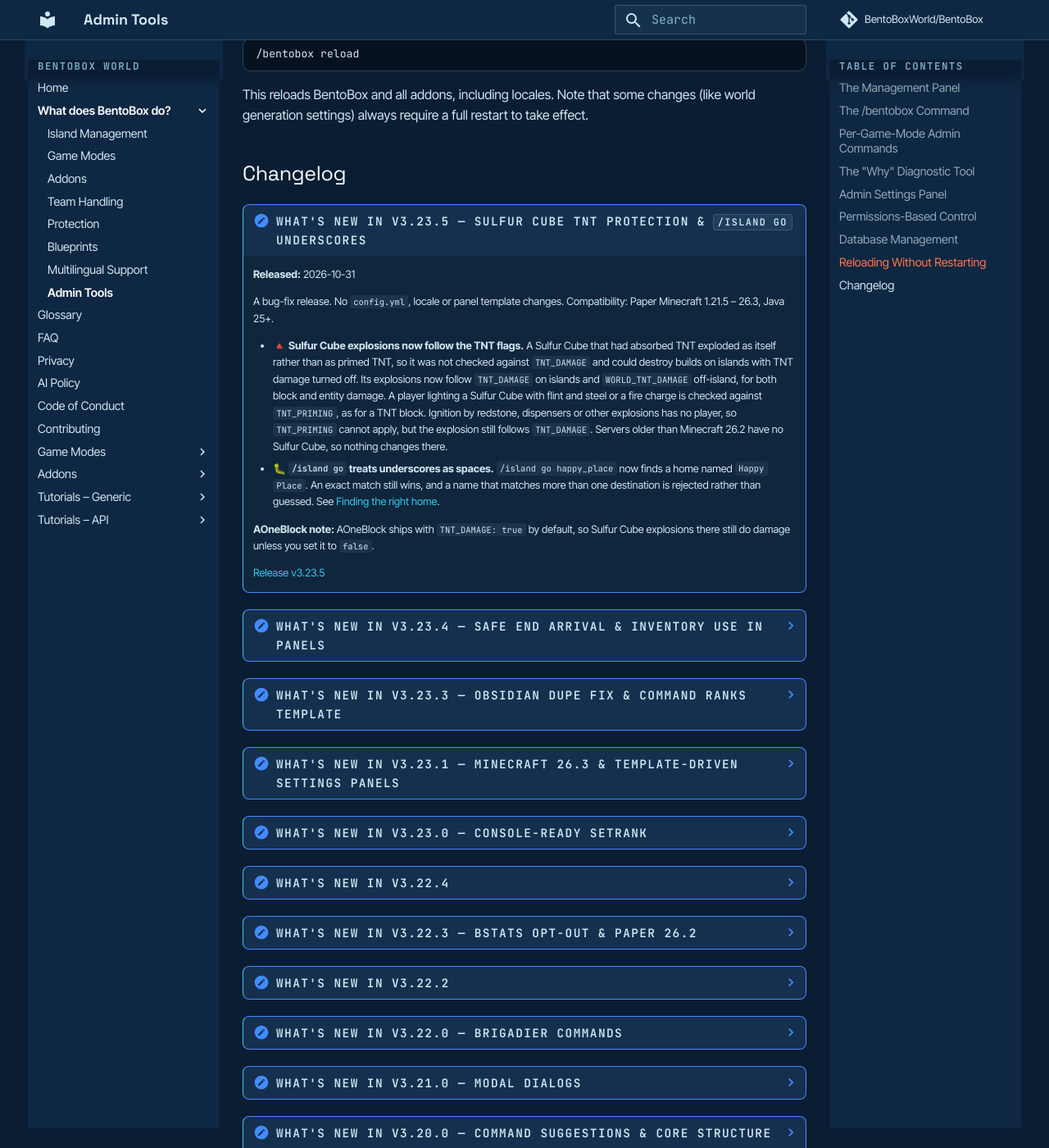
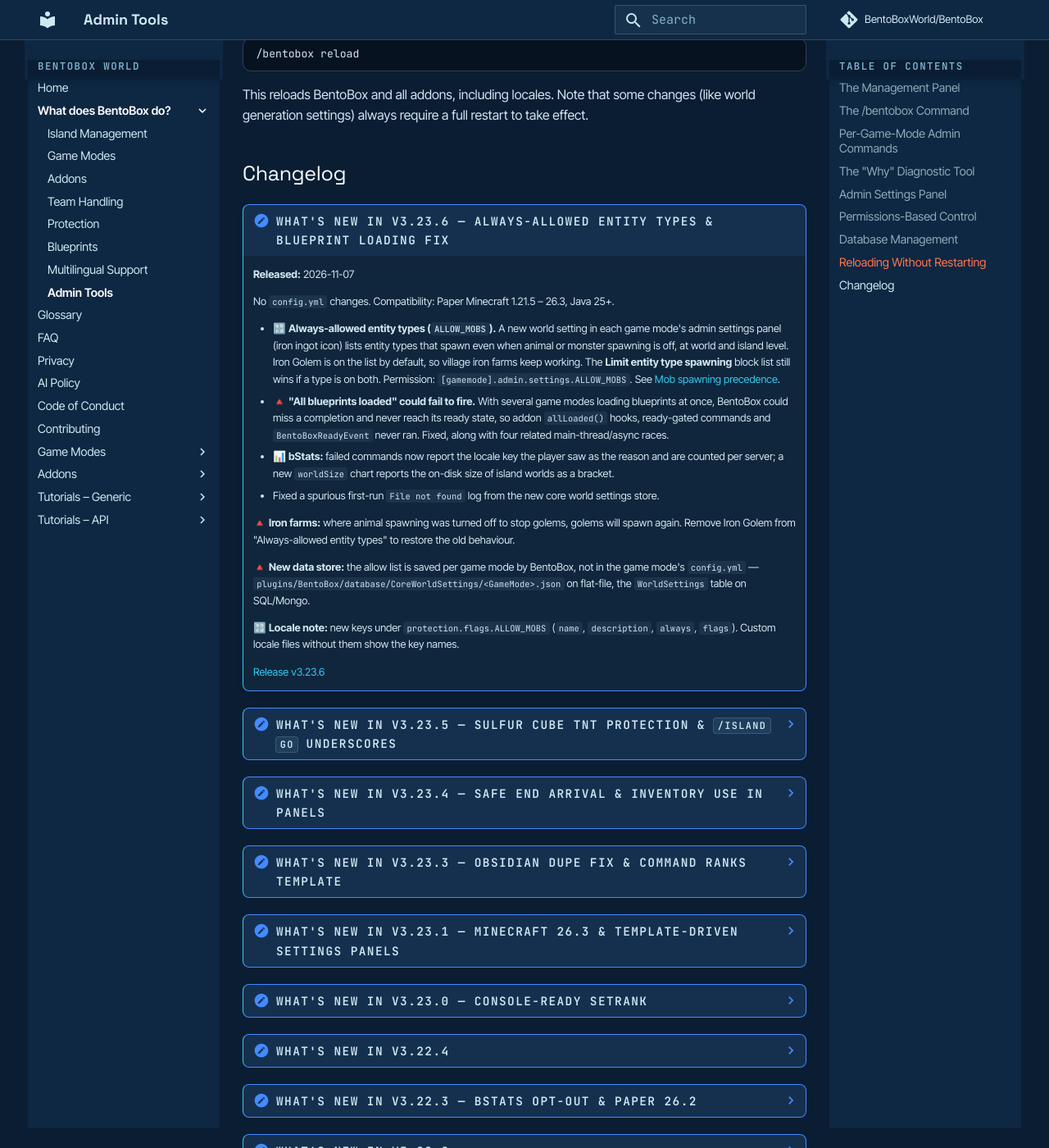
Before and after one commit to BentoBoxWorld/docs, an MkDocs documentation site: the page built from docs/BentoBox/About/AdminTools.md, in a window 1280 px wide and 1400 px high, scrolled down 4044 px. Shown: the whole window at 82% size. Built offline with MkDocs 1.6.1 and Material for MkDocs 9.7.7, drawn with Linux system fonts in a browser that asks for light colours; comment, search, counter and statistics services are not loaded.

Commit message:
docs: add BentoBox 3.23.6 changelog entry
Co-Authored-By: Claude Opus 5.5 <noreply@anthropic.com>

```diff
--- a/docs/BentoBox/About/AdminTools.md
+++ b/docs/BentoBox/About/AdminTools.md
@@ -107,7 +107,25 @@ This reloads BentoBox and all addons, including locales. Note that some changes
 
 ## Changelog
 
-!!! note "What's new in v3.23.5 — Sulfur Cube TNT protection & `/island go` underscores"
+!!! note "What's new in v3.23.6 — always-allowed entity types & blueprint loading fix"
+    **Released:** 2026-11-07
+
+    No `config.yml` changes. Compatibility: Paper Minecraft 1.21.5 – 26.3, Java 25+.
+
+    - 🔡 **Always-allowed entity types (`ALLOW_MOBS`).** A new world setting in each game mode's admin settings panel (iron ingot icon) lists entity types that spawn even when animal or monster spawning is off, at world and island level. Iron Golem is on the list by default, so village iron farms keep working. The **Limit entity type spawning** block list still wins if a type is on both. Permission: `[gamemode].admin.settings.ALLOW_MOBS`. See [Mob spawning precedence](Protections.md#mob-spawning-precedence).
+    - 🔺 **"All blueprints loaded" could fail to fire.** With several game modes loading blueprints at once, BentoBox could miss a completion and never reach its ready state, so addon `allLoaded()` hooks, ready-gated commands and `BentoBoxReadyEvent` never ran. Fixed, along with four related main-thread/async races.
+    - 📊 **bStats:** failed commands now report the locale key the player saw as the reason and are counted per server; a new `worldSize` chart reports the on-disk size of island worlds as a bracket.
+    - Fixed a spurious first-run `File not found` log from the new core world settings store.
+
+    🔺 **Iron farms:** where animal spawning was turned off to stop golems, golems will spawn again. Remove Iron Golem from "Always-allowed entity types" to restore the old behaviour.
+
+    🔺 **New data store:** the allow list is saved per game mode by BentoBox, not in the game mode's `config.yml` — `plugins/BentoBox/database/CoreWorldSettings/<GameMode>.json` on flat-file, the `WorldSettings` table on SQL/Mongo.
+
+    🔡 **Locale note:** new keys under `protection.flags.ALLOW_MOBS` (`name`, `description`, `always`, `flags`). Custom locale files without them show the key names.
+
+    [Release v3.23.6](https://github.com/BentoBoxWorld/BentoBox/releases/tag/3.23.6)
+
+??? note "What's new in v3.23.5 — Sulfur Cube TNT protection & `/island go` underscores"
     **Released:** 2026-10-31
 
     A bug-fix release. No `config.yml`, locale or panel template changes. Compatibility: Paper Minecraft 1.21.5 – 26.3, Java 25+.
```
Also changed, not shown: 1 other file.
